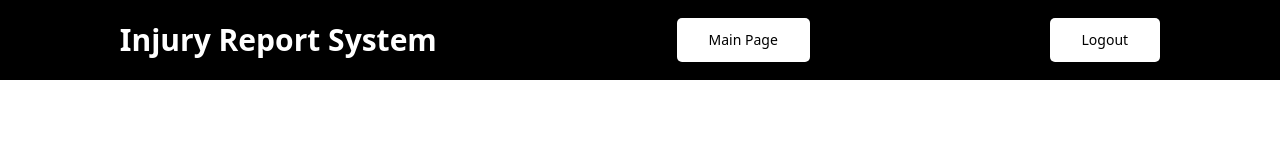
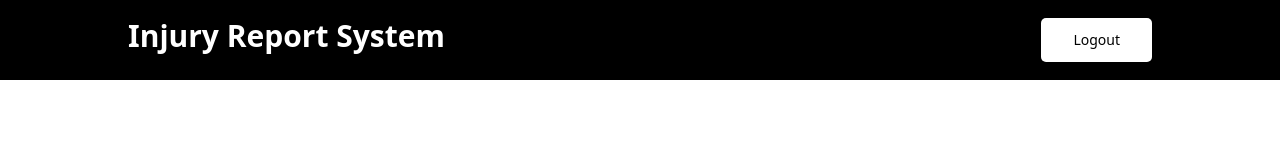
Before and after one commit to umayrrnaqvi/intakePortal-frontEnd, a Next.js app: page / in a window 1280 px wide. Shown: the top 160 px of the page. Built offline with nearby package versions, Linux system fonts and the light colour scheme; no server answers; sample sign-in values are in the browser's storage.

Commit message:
changes of frontend updated api

```diff
--- a/src/app/component/Navbar.jsx
+++ b/src/app/component/Navbar.jsx
@@ -18,17 +18,21 @@ router.push("/")
    <>
 
 
- <div className={`bg-black flex items-center justify-around w-[100%] h-[80px]  ${pathname === "/login" || pathname === "/signup" || pathname === "/form" ? "hidden" : ""}`}>
+ <div className={`bg-black flex items-center w-[100%] justify-between   h-[80px]  ${pathname === "/login" || pathname === "/signup" || pathname === "/form" ? "hidden" : ""}`}>
 
-    <h1 className='text-white font-semibold text-3xl'>
+
+<div className='flex justify-between w-[80%] mx-auto'>
+<h1 className='text-white font-semibold text-3xl'>
         Injury Report System
     </h1>
-<button onClick={mainPage} className='text-black px-8 py-3 text-sm bg-white cursor-pointer rounded-[5px] border-none'>
+{/* <button onClick={mainPage} className='text-black px-8 py-3 text-sm bg-white cursor-pointer rounded-[5px] border-none'>
     Main Page
-</button>
+</button> */}
 <button onClick={Logout} className='text-black px-8 py-3  text-sm bg-white cursor-pointer  rounded-[5px] border-none'>
     Logout
 </button>
+
+</div>
 
 
  </div>
--- a/src/app/login/page.jsx
+++ b/src/app/login/page.jsx
@@ -22,7 +22,7 @@ const Page = () => {
     setError("");
 
     try {
-      const response = await fetch("https://intake-portal-back-end.vercel.app/user/login", {
+      const response = await fetch("https://intake-back-end.vercel.app/api/user/login", {
         method: "POST",
         headers: {
           "Content-Type": "application/json",
--- a/src/app/page.js
+++ b/src/app/page.js
@@ -4,7 +4,7 @@ import { useRouter } from "next/navigation";
 import Link from "next/link";
 const Page = () => {
   const [formData, setFormData] = useState([]);
-  const getFormData = "https://intake-portal-back-end.vercel.app/api/userForm/getformdata";
+  const getFormData = "https://intake-back-end.vercel.app/api/userForm/getformdata";
   const router = useRouter();
   useEffect(() => {
     const token = localStorage.getItem("token");
--- a/src/app/signup/page.jsx
+++ b/src/app/signup/page.jsx
@@ -3,6 +3,7 @@ import Link from "next/link";
 import { useState } from "react";
 import { useRouter } from "next/navigation";
 const Page = () => {
+  const signupApi="https://intake-back-end.vercel.app/api"
   const [formData, setFormData] = useState({
     name: "",
     email: "",
@@ -25,7 +26,7 @@ const Page = () => {
     setLoading(true);
     setError("");
     try {
-      const response = await fetch("https://intake-portal-back-end.vercel.app/api/user/signup", {
+      const response = await fetch(`${signupApi}/user/signup`, {
         method: "POST",
         headers: {
           "Content-Type": "application/json",
```
